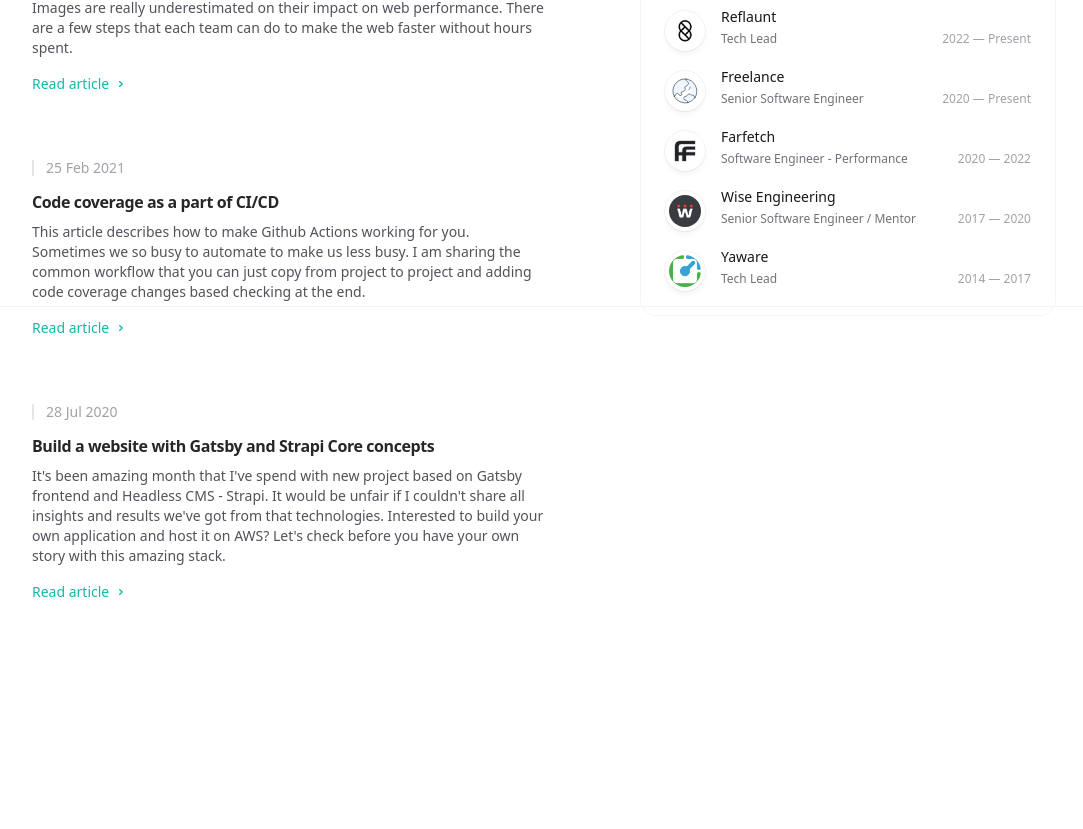
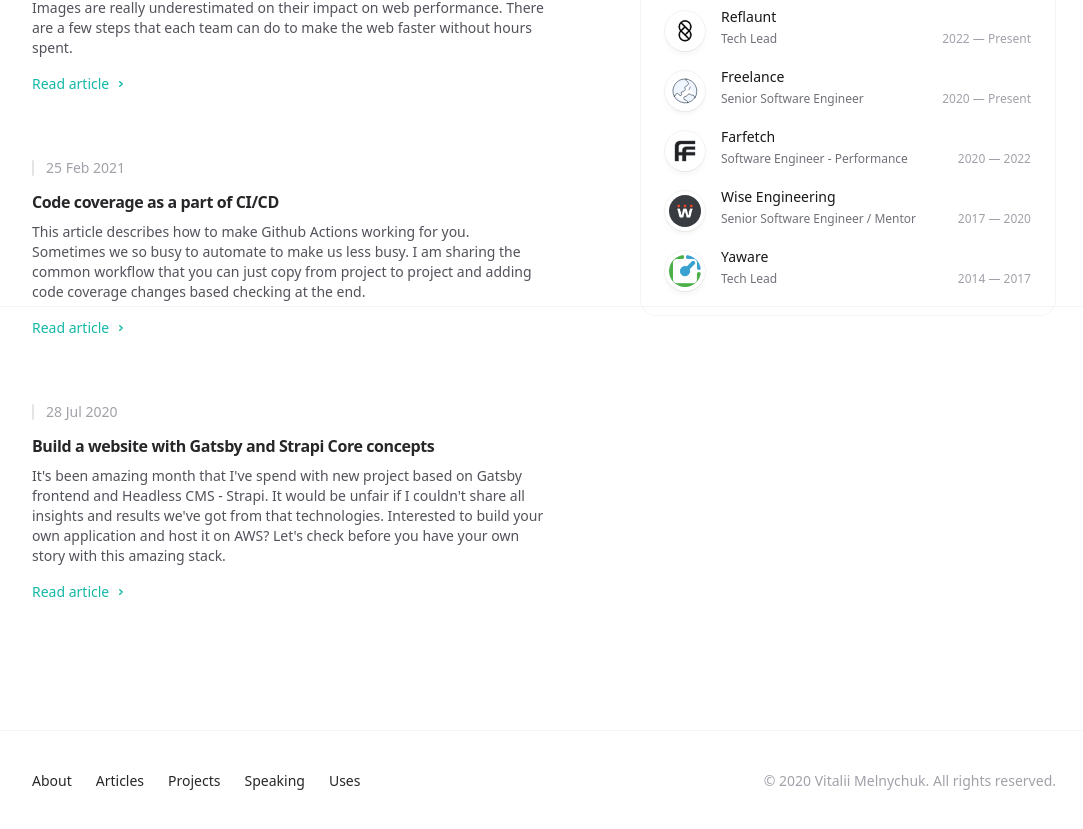
Before and after one commit to vitaliimelnychuk/blog, a Next.js app: page / in a window 1280 px wide. Shown: the part 494-1323 px from the top of the page, without its empty margins (96-1179 px from the left). Before the commit the page ends 1120 px from the top, so only its background shows below. Built offline with nearby package versions, Linux system fonts and the light colour scheme.

Commit message:
feat: add footer (#209)

```diff
--- a/app/layout.tsx
+++ b/app/layout.tsx
@@ -1,5 +1,6 @@
 import '../src/styles/tailwind.css'
 import { Header } from '../src/components/Header'
+import { Footer } from '../src/components/Footer'
 
 export default function RootLayout({
   children,
@@ -24,6 +25,7 @@ export default function RootLayout({
         <div className="relative">
           <Header />
           <main>{children}</main>
+          <Footer />
         </div>
       </body>
     </html>
--- a/src/components/Footer.tsx
+++ b/src/components/Footer.tsx
@@ -1,5 +1,41 @@
-function Footer() {
-  return <>Footer</>
+import Link from 'next/link'
+import { ReactNode } from 'react'
+
+import { InnerContainer, OuterContainer } from './Container'
+
+function NavLink({ href, children }: { href: string; children: ReactNode }) {
+  return (
+    <Link
+      href={href}
+      className="transition hover:text-teal-500 dark:hover:text-teal-400"
+    >
+      {children}
+    </Link>
+  )
 }
-
-export default Footer
+// TODO: make links strict and reusable?
+export function Footer() {
+  return (
+    <footer className="mt-32">
+      <OuterContainer>
+        <div className="border-t border-zinc-100 pt-10 pb-16 dark:border-zinc-700/40">
+          <InnerContainer>
+            <div className="flex flex-col items-center justify-between gap-6 sm:flex-row">
+              <div className="flex gap-6 text-sm font-medium text-zinc-800 dark:text-zinc-200">
+                <NavLink href="/about">About</NavLink>
+                <NavLink href="/articles">Articles</NavLink>
+                <NavLink href="/projects">Projects</NavLink>
+                <NavLink href="/speaking">Speaking</NavLink>
+                <NavLink href="/uses">Uses</NavLink>
+              </div>
+              <p className="text-sm text-zinc-400 dark:text-zinc-500">
+                &copy; {new Date().getFullYear()} Vitalii Melnychuk. All rights
+                reserved.
+              </p>
+            </div>
+          </InnerContainer>
+        </div>
+      </OuterContainer>
+    </footer>
+  )
+}
```
Also changed, not shown: src/components/Container.tsx (+2 -5 lines).
